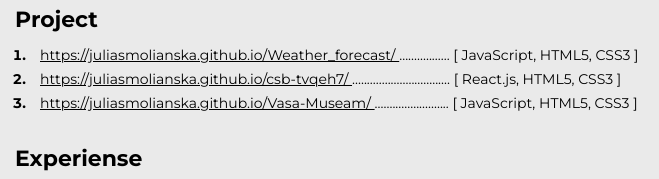
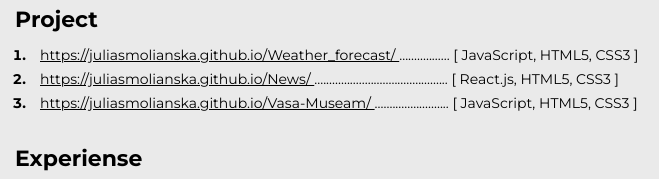
Before and after one commit to JuliaSmolianska/CV_Resume, a plain HTML site: page index.html in a window 1280 px wide. Shown: the part 271-450 px from the top of the page, 405-1064 px from the left. Drawn offline with nearby package versions, Linux system fonts and the light colour scheme.

Commit message:
add link

```diff
--- a/index.html
+++ b/index.html
@@ -48,11 +48,11 @@
                     </li>
                     <li class="projects-item">
                         <span class="project">
-                            <a href="https://juliasmolianska.github.io/csb-tvqeh7/" class="project-link"
+                            <a href="https://juliasmolianska.github.io/News/" class="project-link"
                                 target="_blank">
-                                https://juliasmolianska.github.io/csb-tvqeh7/
+                                https://juliasmolianska.github.io/News/
                             </a>
-                            .................................
+                            .............................................
                             <span class="project-bracket">[</span>
                             React.js, HTML5, CSS3
                             <span class="project-bracket">]</span>
```
